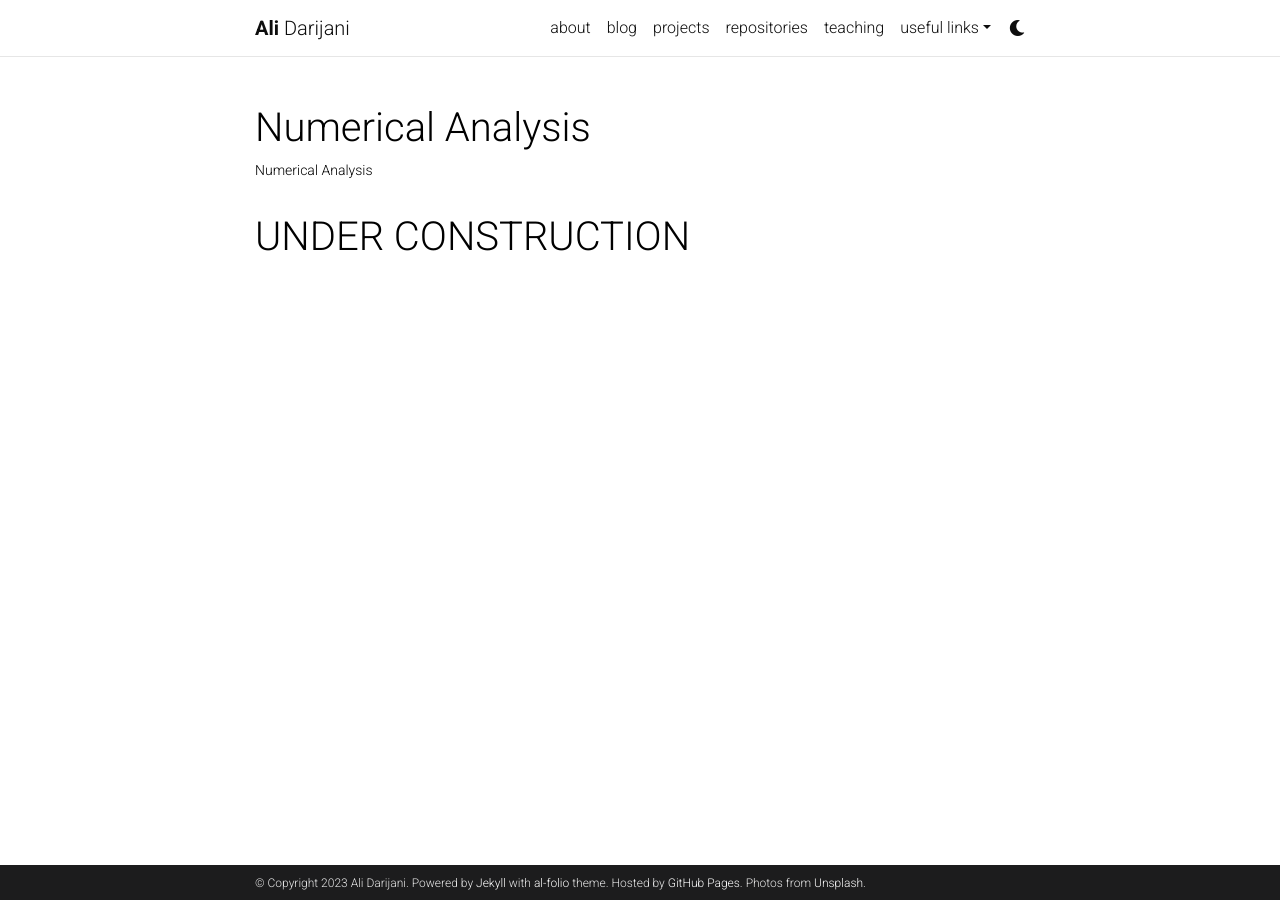
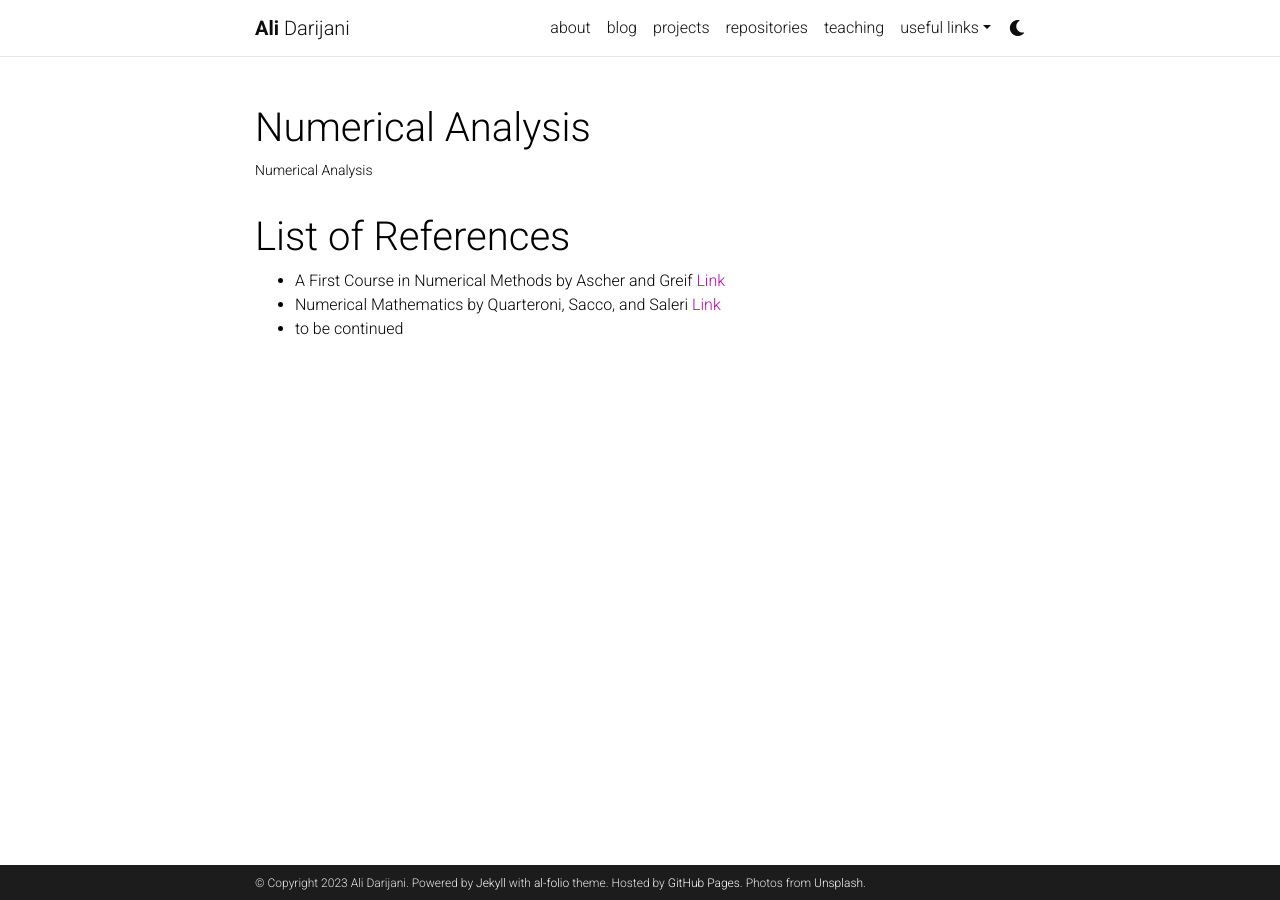
Before and after one commit to adarijani/adarijani.github.io_archived, a Jekyll site: the page built from _projects/04.numerical_analysis.md, in a window 1280 px wide. Built offline with Jekyll 4.4.1, drawn with Linux system fonts in a browser that asks for light colours; comment, search, counter and statistics services are not loaded; a style sheet for code colours, icons or effects is not loaded.

Commit message:
Update 04.numerical_analysis.md

```diff
--- a/_projects/04.numerical_analysis.md
+++ b/_projects/04.numerical_analysis.md
@@ -6,4 +6,9 @@ img: assets/img/svg/numerical_analysis.svg
 importance: 2
 category: teaching
 ---
-# UNDER CONSTRUCTION
+
+# List of References
+
+- A First Course in Numerical Methods by Ascher and Greif [Link](https://my.siam.org/Store/Product/viewproduct/?ProductId=106285)
+- Numerical Mathematics by Quarteroni, Sacco, and Saleri [Link](https://link.springer.com/book/10.1007/b98885)
+- to be continued
```
